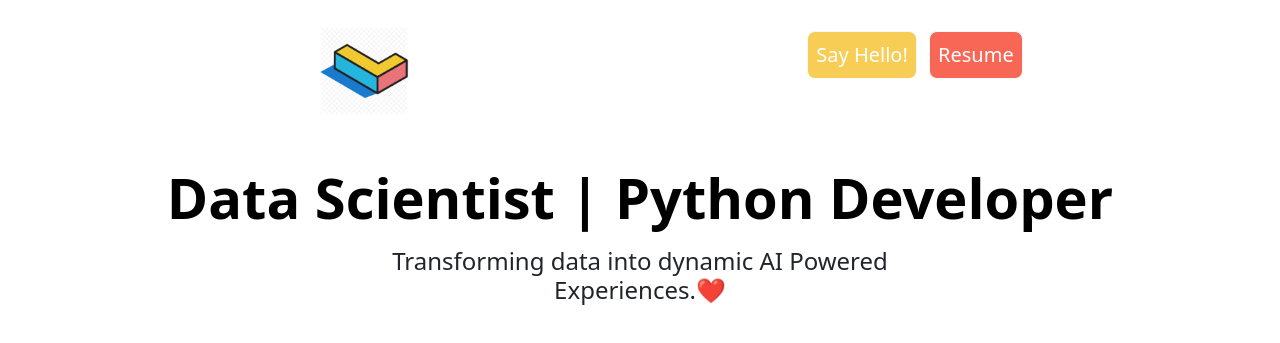
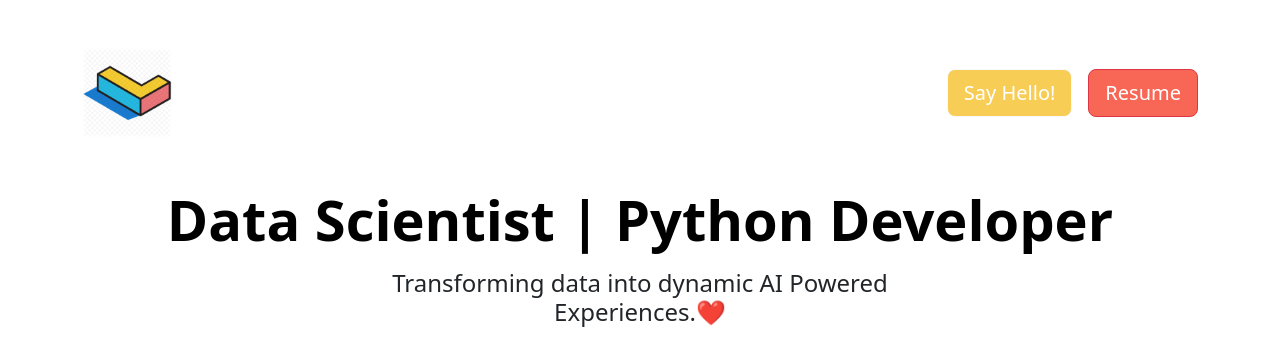
Before and after one commit to Lingesh-7/Portfolio-Website, a Flask app: page / in a window 1280 px wide. Shown: the top 343 px of the page. Run offline with Flask 3, Linux system fonts and the light colour scheme; some libraries are stand-ins or nearby versions.

Commit message:
Update header.html

```diff
--- a/templates/header.html
+++ b/templates/header.html
@@ -16,22 +16,29 @@
       rel="stylesheet"
       type="text/css"
     />
+    <style>
+  .card-img-top {
+    height: 200px;
+    object-fit: cover;
+  }
+
+  .card:hover {
+    transform: scale(1.02);
+    transition: transform 0.3s ease;
+  }
+</style>
+
 </head>
 <body>
+      <div class="container my-5">
+    <div class="row g-3 align-items-center text-center text-md-start">
+      <div class="col-12 col-md-6">
+        <img src="../static/assests/img/L (1).png" class="img-fluid" style="max-height: 90px;" alt="Logo">
+      </div>
+      <div class="col-12 col-md-6 d-flex flex-wrap justify-content-center justify-content-md-end gap-3">
 
-      <div class="container" style="margin-top: 2%;">
-      <div class="row mb-3 text-center mx-auto">
-        <div class="col-6 themed-grid-col">
-          <img src="../static/assests/img/L (1).png" height="90" width="90" style="margin-left: 50px;" alt="L">
-            <a href="/" class="d-inline-flex link-body-emphasis text-decoration-none">
-              <svg class="bi" width="40" height="32" role="img" aria-label="Bootstrap"><use xlink:href="#bootstrap"></use></svg>
-            </a>
-        </div>
-        <div class="col-6 themed-grid-col">
-          <a href="{{url_for('contact')}}"type="button" style="background-color: rgb(248, 205, 86); color: white; margin-top: 1%;" class="btn btn-light btn-lg px-2 me-md-2 me-2">Say Hello!</a>
-          <a href="{{ url_for('static', filename='Lingesh-R.pdf') }}"type="button" style="background-color: rgb(248, 102, 86); color: white; margin-top: 1%;" class="btn btn-light btn-lg px-2 me-md-2 me-2">Resume</a>
-        </div>
+        <a href="{{ url_for('contact') }}" class="btn btn-light btn-lg" style="background-color: rgb(248, 205, 86); color: white;">Say Hello!</a>
+        <a href="{{ url_for('static', filename='Lingesh-R.pdf') }}" class="btn btn-danger btn-lg" style="background-color: rgb(248, 102, 86); color: white;">Resume</a>
       </div>
-
-
-      </div>
+    </div>
+  </div>
```
